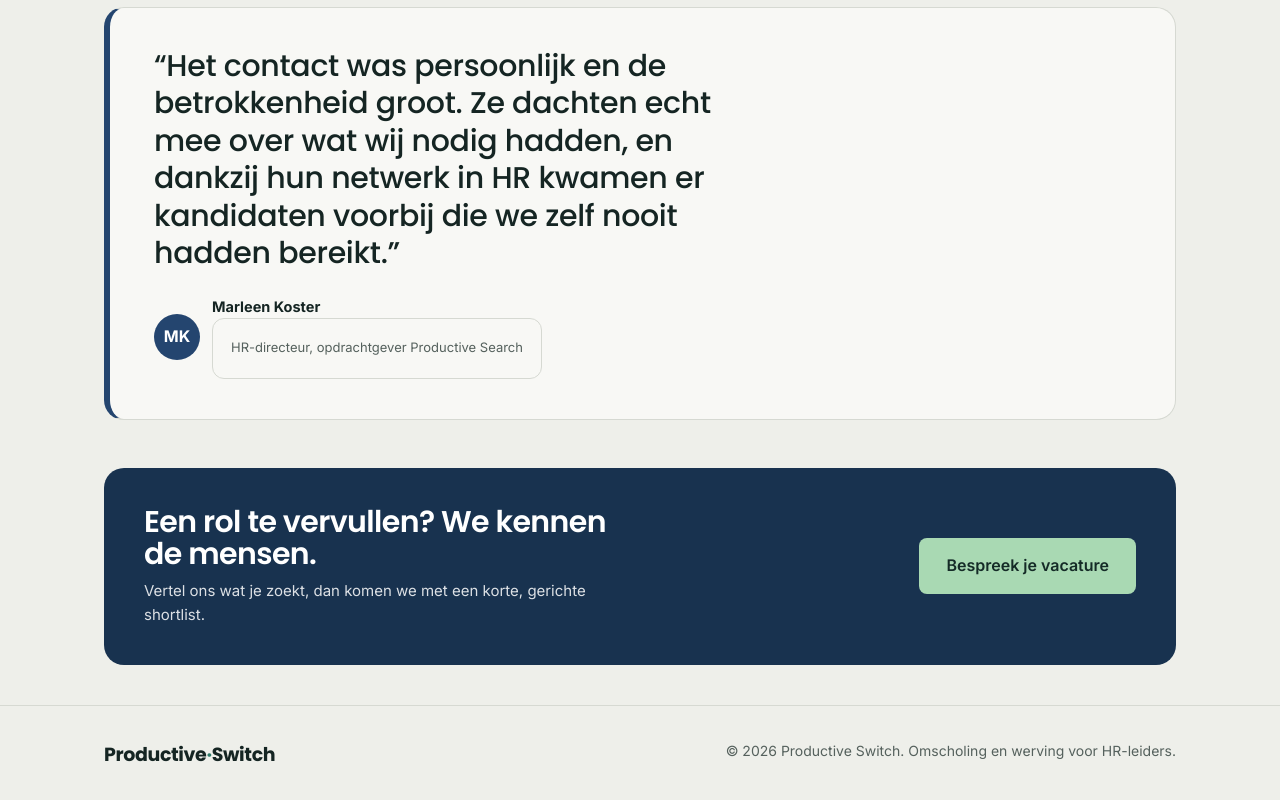
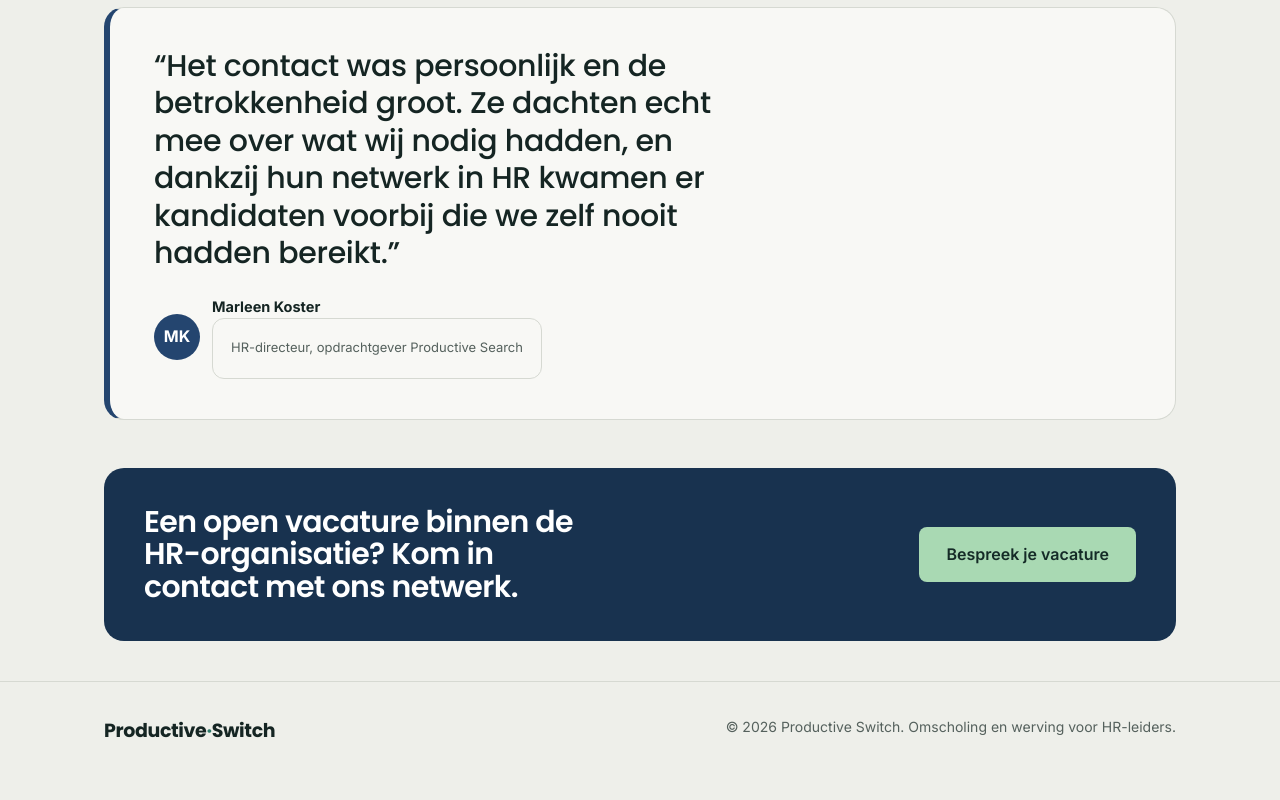
Before and after one commit to ProductiveSwitch/switch-showcase, a Next.js app: page /productive-search in a window 1280 px wide. Shown: the part 2581-3381 px from the top of the page. Built offline with nearby package versions, Linux system fonts and the light colour scheme.

Commit message:
Search contact band copy
Co-Authored-By: Claude Fable 5.1 <noreply@anthropic.com>

```diff
--- a/components/ProductiveSearchPage.tsx
+++ b/components/ProductiveSearchPage.tsx
@@ -189,13 +189,7 @@ export function ProductiveSearchPage() {
         {/* Contact */}
         <section className="cta-band cta-band--hire reveal" id="search-contact">
           <div>
-            <h2>{t({ nl: "Een rol te vervullen? We kennen de mensen.", en: "A role to fill? We know the people." })}</h2>
-            <p>
-              {t({
-                nl: "Vertel ons wat je zoekt, dan komen we met een korte, gerichte shortlist.",
-                en: "Tell us what you're after, and we'll come back with a short, focused shortlist.",
-              })}
-            </p>
+            <h2>{t({ nl: "Een open vacature binnen de HR-organisatie? Kom in contact met ons netwerk.", en: "An open vacancy in your HR organisation? Get in touch with our network." })}</h2>
           </div>
           <Link href="/contact?rol=vacature" className="btn btn-light btn-lg">
             {t({ nl: "Bespreek je vacature", en: "Discuss your vacancy" })}
```
